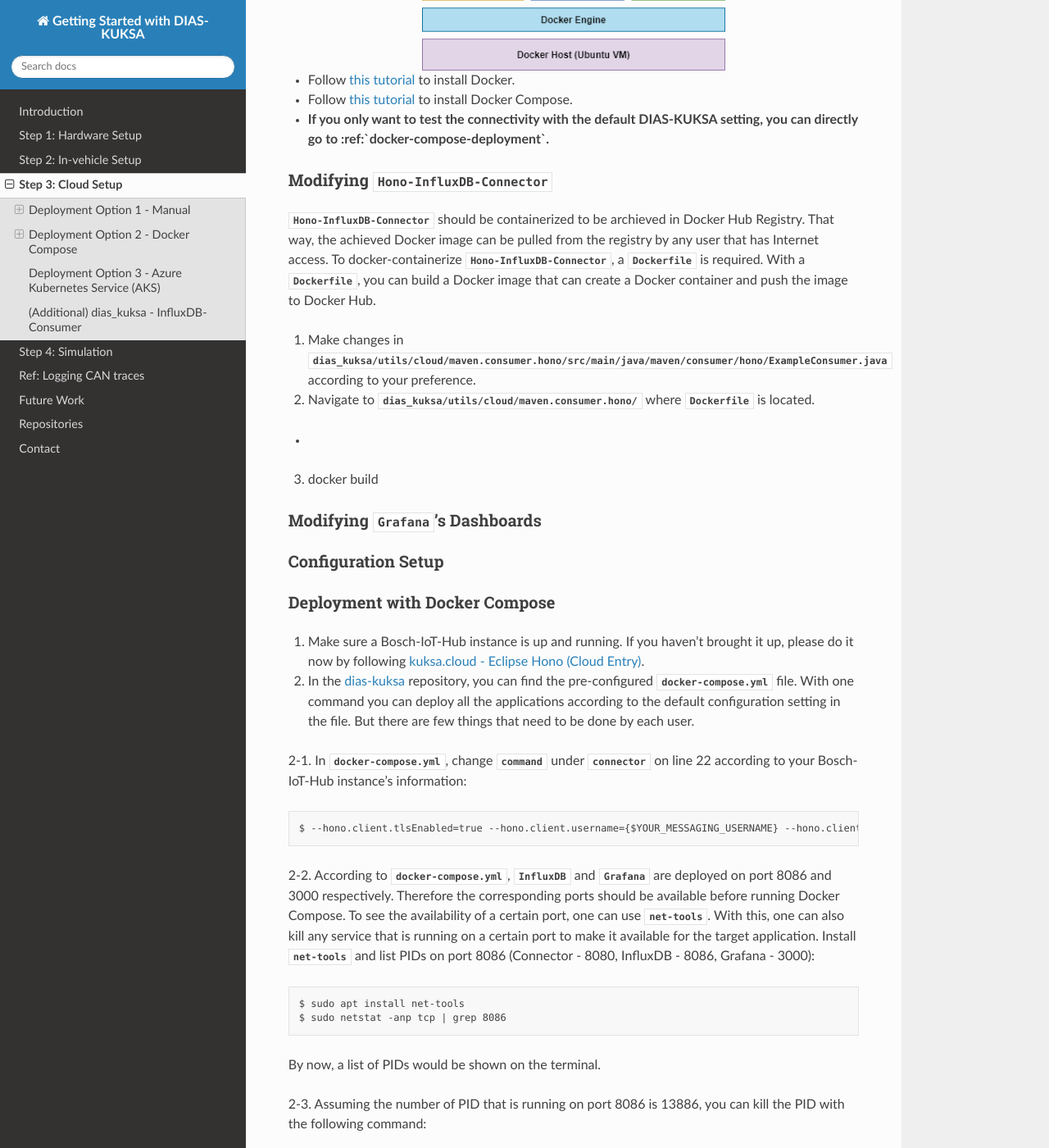
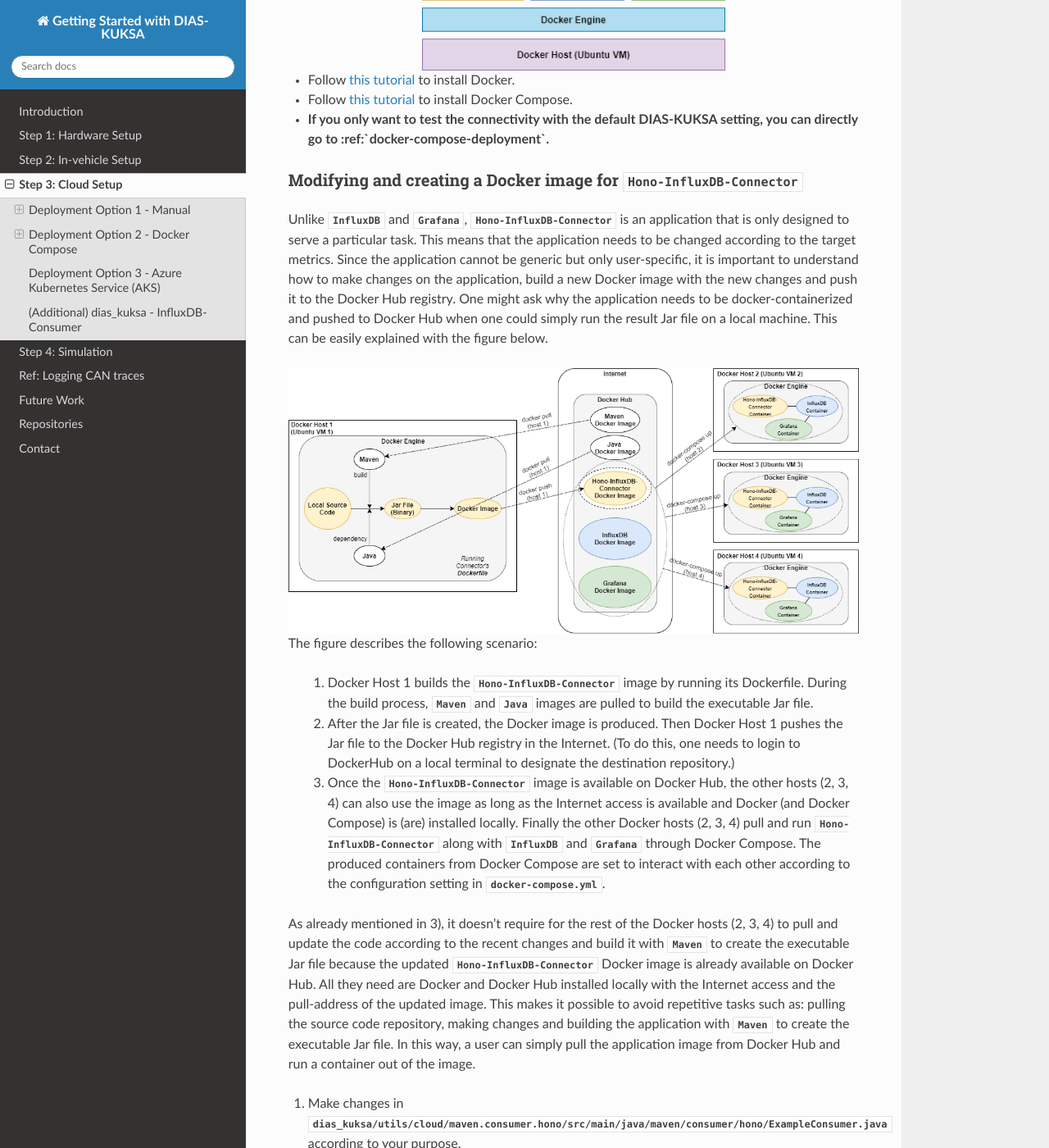
Before and after one commit to junh-ki/dias_kuksa_doc, a Sphinx documentation site: the page built from docs/source/contents/cloud.rst, in a window 1280 px wide and 1400 px high, scrolled down 13374 px. Shown: the whole window at 82% size. Built offline with Sphinx 7.4.7 and the Read the Docs theme 2.0.0, drawn with Linux system fonts in a browser that asks for light colours; formulas are drawn with MathJax 3; some of the changed text lies outside the part shown.

Commit message:
progress

```diff
--- a/docs/source/contents/cloud.rst
+++ b/docs/source/contents/cloud.rst
@@ -401,18 +401,51 @@
 
 
 
-Modifying `Hono-InfluxDB-Connector`
-***********************************
+Modifying and creating a Docker image for `Hono-InfluxDB-Connector`
+*******************************************************************
 
-`Hono-InfluxDB-Connector` should be containerized to be archieved in Docker Hub Registry. That way, the achieved Docker image can be pulled from the registry by any user that has Internet access. To docker-containerize `Hono-InfluxDB-Connector`, a `Dockerfile` is required. With a `Dockerfile`, you can build a Docker image that can create a Docker container and push the image to Docker Hub.
+Unlike `InfluxDB` and `Grafana`, `Hono-InfluxDB-Connector` is an application that is only designed to serve a particular task. This means that the application needs to be changed according to the target metrics. Since the application cannot be generic but only user-specific, it is important to understand how to make changes on the application, build a new Docker image with the new changes and push it to the Docker Hub registry. One might ask why the application needs to be docker-containerized and pushed to Docker Hub when one could simply run the result Jar file on a local machine. This can be easily explained with the figure below.
 
-1. Make changes in `dias_kuksa/utils/cloud/maven.consumer.hono/src/main/java/maven/consumer/hono/ExampleConsumer.java` according to your preference.
+.. figure:: /_images/cloud/docker-compose-scenario.png
+    :width: 1200
+    :align: center
 
-2. Navigate to `dias_kuksa/utils/cloud/maven.consumer.hono/` where `Dockerfile` is located.
+The figure describes the following scenario:
 
-*
+    1) Docker Host 1 builds the `Hono-InfluxDB-Connector` image by running its Dockerfile. During the build process, `Maven` and `Java` images are pulled to build the executable Jar file.
+    2) After the Jar file is created, the Docker image is produced. Then Docker Host 1 pushes the Jar file to the Docker Hub registry in the Internet. (To do this, one needs to login to DockerHub on a local terminal to designate the destination repository.)
+    3) Once the `Hono-InfluxDB-Connector` image is available on Docker Hub, the other hosts (2, 3, 4) can also use the image as long as the Internet access is available and Docker (and Docker Compose) is (are) installed locally. Finally the other Docker hosts (2, 3, 4) pull and run `Hono-InfluxDB-Connector` along with `InfluxDB` and `Grafana` through Docker Compose. The produced containers from Docker Compose are set to interact with each other according to the configuration setting in `docker-compose.yml`.
 
-3. docker build
+As already mentioned in 3), it doesn't require for the rest of the Docker hosts (2, 3, 4) to pull and update the code according to the recent changes and build it with `Maven` to create the executable Jar file because the updated `Hono-InfluxDB-Connector` Docker image is already available on Docker Hub. All they need are Docker and Docker Hub installed locally with the Internet access and the pull-address of the updated image. This makes it possible to avoid repetitive tasks such as: pulling the source code repository, making changes and building the application with `Maven` to create the executable Jar file. In this way, a user can simply pull the application image from Docker Hub and run a container out of the image.
+
+1. Make changes in `dias_kuksa/utils/cloud/maven.consumer.hono/src/main/java/maven/consumer/hono/ExampleConsumer.java` according to your purpose.
+
+.. figure:: /_images/cloud/connector_changes.PNG
+    :width: 450
+    :align: center
+
+2. To create a Docker image out of `Hono-InfluxDB-Connector`, a Dockerfile is required. The Dockerfile for `Hono-InfluxDB-Connector` is located in `dias_kuksa/utils/cloud/maven.consumer.hono/`. The Dockerfile consists of two different stages: Jar Building and Image Building. The Dockerfile can be self-explained with the comments in it. Navigate to `dias_kuksa/utils/cloud/maven.consumer.hono/` and build the Docker image by commanding::
+
+    $ docker build -t hono-influxdb-connector .
+
+3. Assuming a Docker Hub account has already been made (Please make it in `this link <https://hub.docker.com/>`_ if you haven't), log into Docker Hub on your terminal by commanding::
+
+    $ docker login --username={$USERNAME} --password={$PASSWORD}
+
+4. Before pushing `hono-influxdb-connector` to your Docker Hub repository, tag it according to the following convention::
+
+    $ docker tag hono-influxdb-connector {$USERNAME}/hono-influxdb-connector
+
+This way, the tagged Docker image would be directed to your respository on Docker Hub and archieved there when pushed.
+
+5. Push the tagged Docker image::
+
+    $ docker push {$USERNAME}/hono-influxdb-connector
+
+6. (Optional) When you want to pull the image from another Docker Host, simply command::
+
+    $ docker pull {$USERNAME}/hono-influxdb-connector
+
 
 
 Modifying `Grafana`'s Dashboards
```
Also changed, not shown: docs/source/_images/cloud/connector_changes.PNG (added), docs/source/_images/cloud/docker-compose-scenario.png (added).
